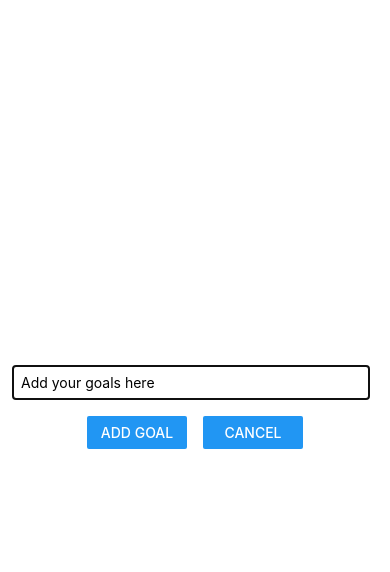
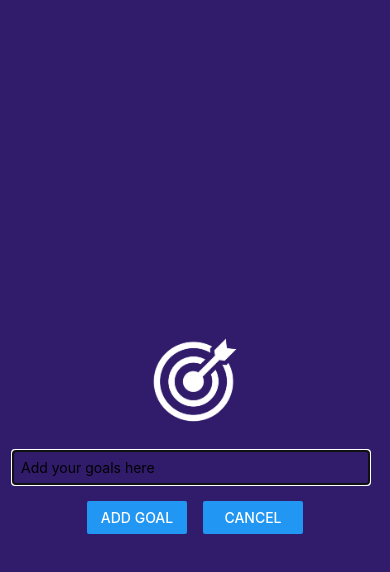
Before and after one commit to Aadiyogi112/01-Native-App, a React Native app: screen / in a window 390 px wide. Both pictures are taken after a click on the button "ADD NEW GOAL". Shown: the top 572 px of the page. Built offline with nearby package versions, Linux system fonts and the light colour scheme.

Commit message:
Adding Image and CSS

```diff
--- a/components/GoalInput.js
+++ b/components/GoalInput.js
@@ -1,5 +1,5 @@
 import { useState } from "react";
-import { StyleSheet, Button, TextInput, View, Modal } from "react-native";
+import { StyleSheet, Button, TextInput, View, Modal, Image } from "react-native";
 
 function GoalInput(props) {
   const [enteredGoalText, setEnteredGoalText] = useState("");
@@ -15,6 +15,7 @@
   return (
     <Modal visible={props.visible} animationType="slide">
       <View style={styles.inputContainer}>
+        <Image source={require('../assets/images/goal.png')} style={styles.image}/>
         <TextInput
           style={styles.textInput}
           placeholder="Add your goals here"
@@ -41,10 +42,8 @@
     flex: 1,
     justifyContent: "center",
     alignItems: "center",
-    marginBottom: 30,
-    borderBottomWidth: 1,
-    borderBottomColor: "#cccccc",
     padding: 16,
+    backgroundColor: "#311b6b"
   },
 
   textInput: {
@@ -62,4 +61,9 @@
     width: 100,
     marginHorizontal: "8px",
   },
+  image:{
+    width: 100,
+    height: 100,
+    margin: 20
+  }
 });
```
Also changed, not shown: assets/images/goal.png (added).
